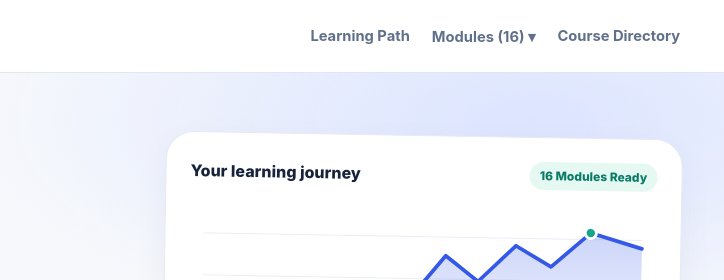
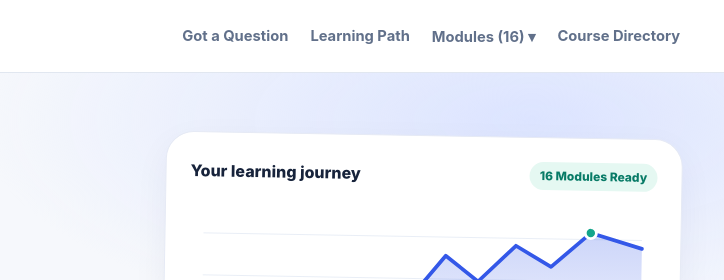
Before and after one commit to SherazHussain546/financial-market, a plain HTML site: page index.html in a window 1280 px wide. Shown: the top 280 px of the page, 556-1280 px from the left. Drawn offline with nearby package versions, Linux system fonts and the light colour scheme.

Commit message:
Add link to 'Got a Question' in navigation

```diff
--- a/index.html
+++ b/index.html
@@ -445,6 +445,7 @@
 
       <!-- Desktop & Tablet Navigation Links -->
       <nav class="navlinks" id="navlinks">
+        <a href="form.html">Got a Question</a>
         <a href="#path">Learning Path</a>
 
         <!-- Modules Dropdown Menu (Lists all 16 modules for easy access) -->
```
